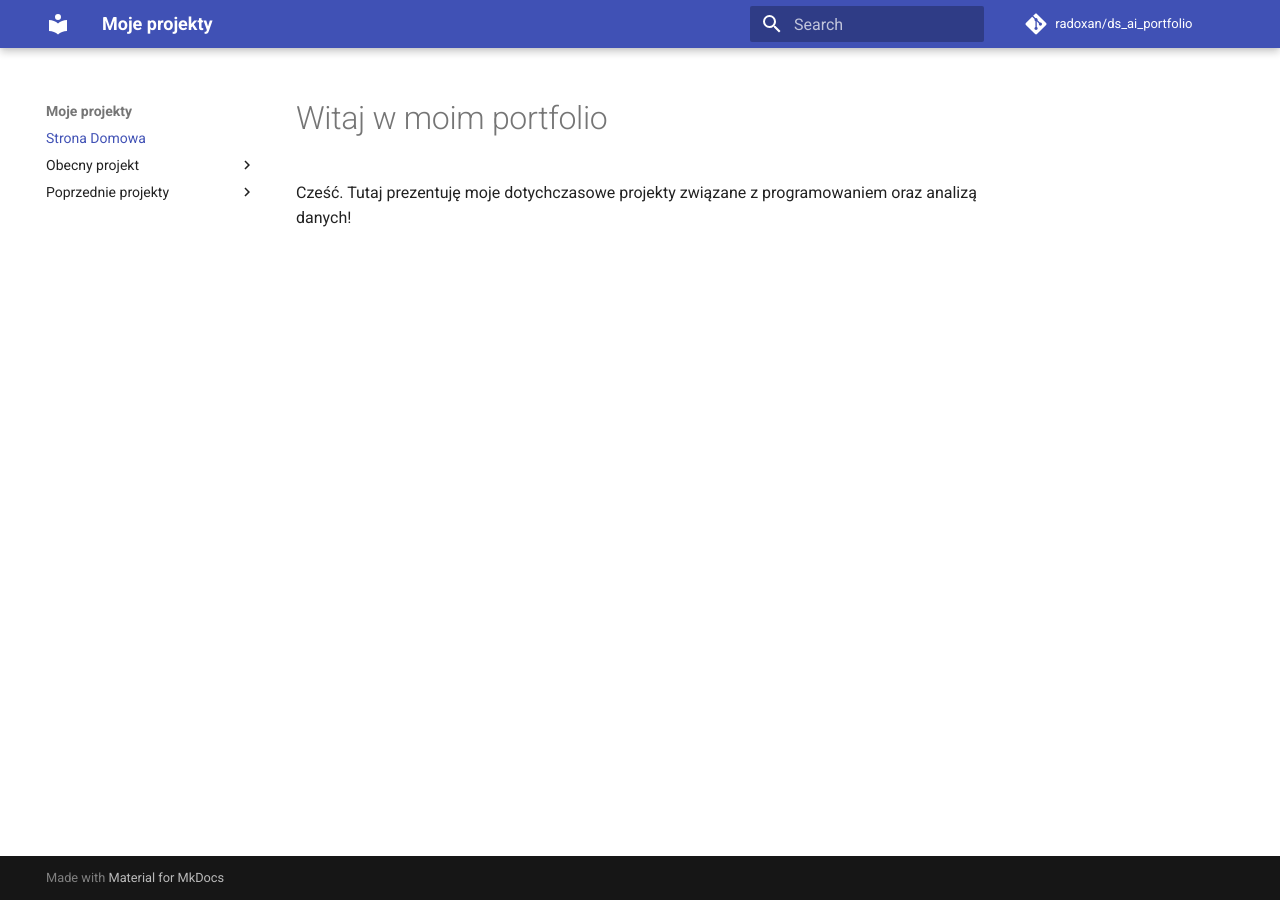
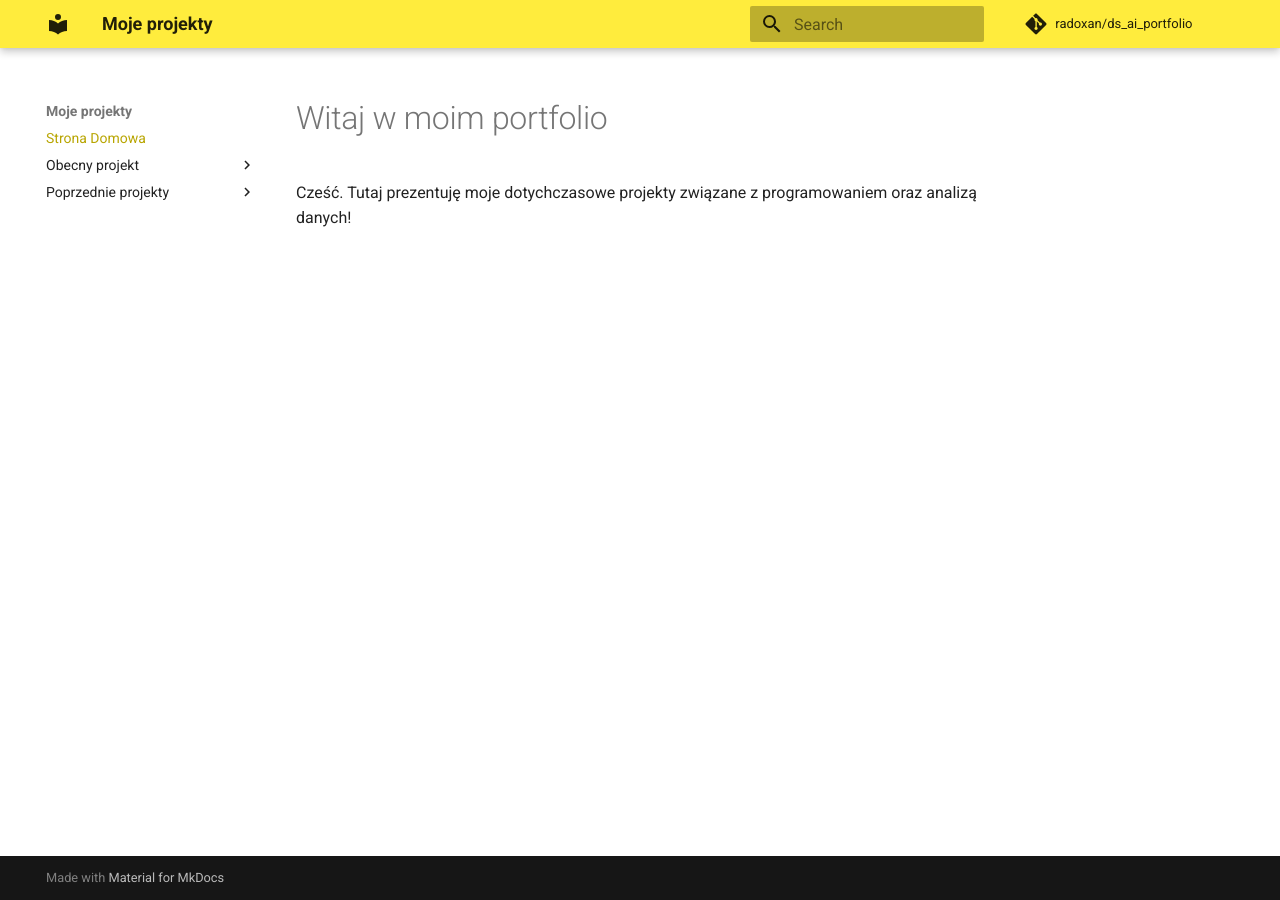
Before and after one commit to radoxan/ds_ai_portfolio, an MkDocs documentation site: the page built from docs/index.md, in a window 1280 px wide. Built offline with MkDocs 1.6.1 and Material for MkDocs 9.7.7, drawn with Linux system fonts in a browser that asks for light colours; comment, search, counter and statistics services are not loaded.

Commit message:
gitignore and mkdocs.yml changes

```diff
--- a/mkdocs.yml
+++ b/mkdocs.yml
@@ -11,7 +11,7 @@ theme:
   name: material
   palette:
     scheme: default
-    primary: indigo
+    primary: yellow
     accent: green
 
 nav:
```
Also changed, not shown: 1 other file.
